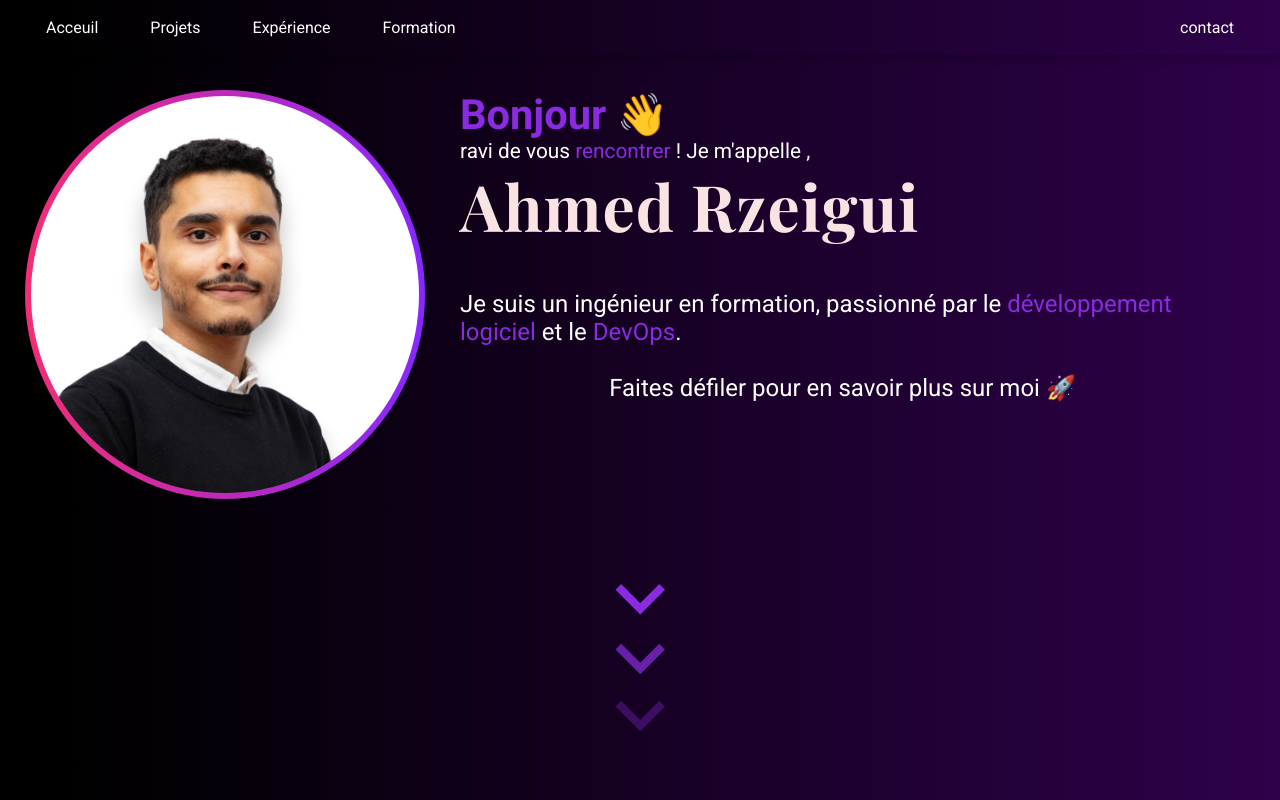
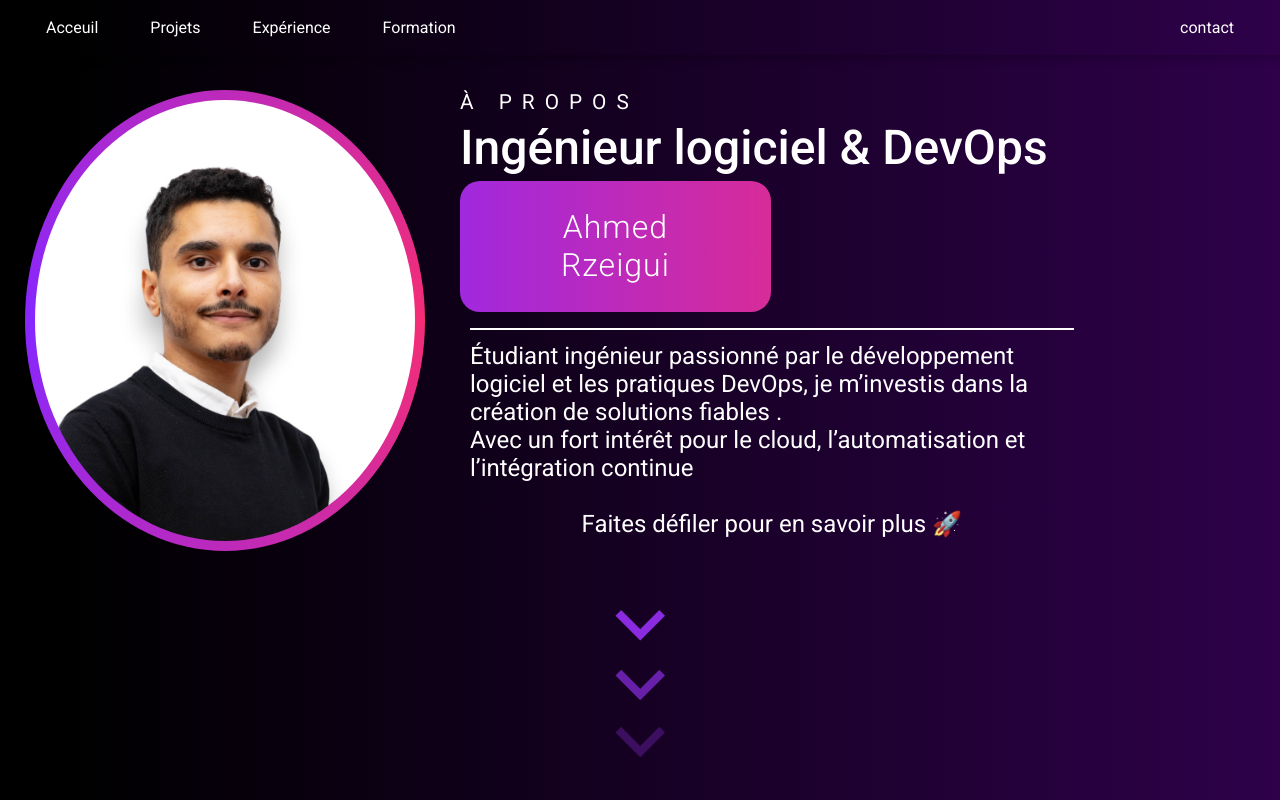
Before and after one commit to Ahmed103c/portfolio, an Angular app in the folder Front/my-prtfolio-app/: page / in a window 1280 px wide. Shown: the top 800 px of the page. Built offline with nearby package versions, Linux system fonts and the light colour scheme.

Commit message:
update home section

```diff
--- a/Front/my-prtfolio-app/src/app/app.component.html
+++ b/Front/my-prtfolio-app/src/app/app.component.html
@@ -2,6 +2,7 @@
 <div class="components">
     <app-presentation></app-presentation>
     <app-projects></app-projects>
+    <app-new-template></app-new-template>
     <app-experience></app-experience>
     <app-education></app-education>
     <app-contact></app-contact>
--- a/Front/my-prtfolio-app/src/app/app.component.ts
+++ b/Front/my-prtfolio-app/src/app/app.component.ts
@@ -8,6 +8,7 @@ import { EducationComponent } from './sections/education/education.component';
 import { ContactComponent } from './sections/contact/contact.component';
 import AOS from 'aos'; // Importation correcte de AOS
 import 'aos/dist/aos.css'; // Importation des styles AOS
+import { NewTemplateComponent } from './sections/new-template/new-template.component';
 
 @Component({
   selector: 'app-root',
@@ -20,6 +21,7 @@ import 'aos/dist/aos.css'; // Importation des styles AOS
     ExperienceComponent,
     EducationComponent,
     ContactComponent,
+    NewTemplateComponent,
   ],
   templateUrl: './app.component.html',
   styleUrls: ['./app.component.css'], // Assure-toi de bien mettre 'styleUrls' au lieu de 'styleUrl'
--- /dev/null
+++ b/Front/my-prtfolio-app/src/app/sections/new-template/new-template.component.css
@@ -0,0 +1,8 @@
+#newTemplate-component {
+  color: white;
+  margin-top: 15px;
+  height: 100vh;
+  /* padding: 15px; */
+  padding: min(2em, 8%);
+  border-radius: 10px;
+}
--- /dev/null
+++ b/Front/my-prtfolio-app/src/app/sections/new-template/new-template.component.html
@@ -0,0 +1,13 @@
+<div id="newTemplate-component">
+    <div class="newTemplate-title">
+       newTemplate
+    </div>
+    <br><br>
+    <div class="newTemplate">
+        <div class="section-one">
+
+        </div>
+        <div class="section-two"> </div>
+
+    </div>
+</div>
--- a/Front/my-prtfolio-app/src/app/sections/presentation/presentation.component.css
+++ b/Front/my-prtfolio-app/src/app/sections/presentation/presentation.component.css
@@ -5,18 +5,10 @@
   padding: 15px;
   border-radius: 10px;
   display: grid;
-  grid-template-columns: repeat(4, 1fr);
-  grid-template-rows: 50px 120px auto;
+  grid-template-columns: repeat(5, 1fr);
+  grid-template-rows: repeat(3, 1fr);
   gap: 15px;
 }
-/* .personal-photo {
-  grid-column: 1/2;
-  grid-row: 1/4;
-  padding: 10px;
-  display: flex;
-  justify-content: left;
-  align-items: left;
-} */
 .personal-photo {
   grid-column: 1/2;
   grid-row: 1/4;
@@ -25,72 +17,135 @@
   justify-content: center; /* centrer horizontalement */
   align-items: center;     /* centrer verticalement */
 }
-
 .personal-photo img {
   width: 400px;
   height: 100%;
   aspect-ratio: 1/1;
   object-fit: cover;
   border-radius: 50%;
-  background: linear-gradient(90deg, #f42d75 0%, #8627ff 100%);
-  padding: 6px; /* espace pour le gradient */
+  background: conic-gradient(from var(--angle), #f42d75, #8627ff, #f42d75);
+  padding: 10px;
   box-sizing: border-box;
-  /* Utilisation d'un pseudo-élément pour le gradient circulaire */
+
   position: relative;
   z-index: 1;
+  animation: gradientMove 4s linear infinite;
+}
+@property --angle {
+  syntax: "<angle>";
+  initial-value: 0deg;
+  inherits: false;
+}
+@keyframes gradientMove {
+  from {
+    --angle: 0deg;
+  }
+  to {
+    --angle: 360deg;
+  }
+}
+.welcome {
+  /* border: solid red; */
+  grid-column: 2/6;
+  grid-row: 1/4;
+  padding: 10px;
+  display: grid;
+  grid-template-columns:repeat(5, 1fr) ;
+  /* grid-template-rows: repeat(4, 1fr); */
+
+  gap: 2px;
+
+}
+.greetings-detail {
+  grid-column: 1/6;
+  grid-row: 1/2;
+  font-family: "Roboto", serif;
+  font-size: 1.3em;
+  /* border: solid pink; */
+  letter-spacing: 10px;
+}
+/* .greetings-detail span {
+  color: blueviolet;
+} */
+.job-title {
+  grid-column: 1/6;
+  grid-row: 2/3;
+  font-family: "Roboto", serif;
+  font-size: 3em;
+  /* border: solid pink; */
+  color: white;
+  font-weight: 500;
+}
+.personal-name {
+  grid-column: 1/3;
+  grid-row: 3/4;
+  /* border: solid pink; */
+  padding: 18px 60px;
+  border-radius: 20px; /* More rounded corners */
+  background: linear-gradient(90deg, #f42d75, #8627ff,#f42d75);
+  display: flex;
+  align-items: center;
+  justify-content: center;
+  background-size:400% 400%;
+  animation: gradient-change-horz 12s ease-in-out infinite;
 }
 
-.personal-photo img::after {
-  content: "";
-  position: absolute;
-  inset: 0;
-  border-radius: 50%;
-  padding: 6px;
-  background: linear-gradient(90deg, #f42d75 0%, #8627ff 100%);
-  z-index: -1;
-}
-
-.welcome {
-  grid-column: 2/4;
-  grid-row: 1/3;
-  padding: 10px;
-}
-
-@keyframes slideIn {
-  from {
-    transform: translateX(100%);
+@keyframes gradient-change-horz {
+  0% {
+    background-position: 0% 50%;
   }
-  to {
-    transform: translateX(0);
+  25% {
+    background-position: 25% 75%;
+  }
+  50% {
+    background-position: 100% 100%;
+  }
+  75% {
+    background-position: 25% 75%;
+  }
+  100% {
+    background-position: 0% 50%;
   }
 }
 
-.greetings-detail {
+.personal-name h1 {
+  font-size: 2em;
+  color: white;
+  letter-spacing: 1px;
   font-family: "Roboto", serif;
-  font-size: 1.3em;
-}
-.greetings-detail span {
-  color: blueviolet;
-}
-.personal-name h1 {
-  text-align: left;
-  font-size: 4em;
-  color: #fae3e3;
-  letter-spacing: 1px;
-  font-family: "Playfair Display", serif;
-  font-weight: 550;
+  font-weight: 300;
+  margin: 0; /* Remove default margin */
+  background: none; /* Remove background from h1 */
+  border-radius: 12px; /* Slight rounding for h1 if needed */
+  text-align: center;
+  padding: 8px 24px;
 }
 
+
+
 .personal-debrief {
+  grid-column: 1/5;
+  grid-row: 5/5;
+  /* border: solid pink; */
   padding: 10px;
-  grid-column: 2/5;
-  grid-row: 3/4;
+
   font-family: "Roboto", serif;
   font-size: 1.5em;
 }
-.personal-debrief span {
+
+.personal-debrief::before {
+  content: "";
+  display: block;
+  border-top: 2px solid white;
+  margin: 0 auto 12px auto; /* Ajoute un espace de 12px au-dessus */
+  width: 100%;
+}
+
+
+
+/* .personal-debrief span {
   color: blueviolet;
-}
+} */
 .cen {
   text-align: center;
 }
--- a/Front/my-prtfolio-app/src/app/sections/presentation/presentation.component.html
+++ b/Front/my-prtfolio-app/src/app/sections/presentation/presentation.component.html
@@ -4,19 +4,20 @@
     </div>
     <div class="welcome">
         <div class="greetings-detail">
-            <h1><span>Bonjour</span> 👋 </h1>ravi de vous <span> rencontrer </span> !
-            Je m'appelle ,
+             À PROPOS
+        </div>
+        <div class="job-title">
+            Ingénieur logiciel & DevOps
         </div>
         <div class="personal-name">
             <h1>Ahmed Rzeigui</h1>
         </div>
-    </div>
-    <div class="personal-debrief">
-        Je suis un ingénieur en formation, passionné par le <span> développement logiciel</span> et le <span>
-            DevOps</span>. <br>
         <br>
-        <div class="cen">Faites défiler pour en savoir plus sur moi 🚀</div>
-
+        <div class="personal-debrief">
+            Étudiant ingénieur passionné par le <span>développement logiciel</span> et les <span>pratiques DevOps</span>,
+            je m’investis dans la création de solutions fiables . <br> Avec un fort intérêt pour le cloud, l’automatisation et l’intégration continue <br><br>
+            <div class="cen">Faites défiler pour en savoir plus 🚀</div>
+        </div>
     </div>
 
     <div class="arrow-container">
```
Also changed, not shown: Front/my-prtfolio-app/src/app/sections/new-template/new-template.component.ts (added, +11 -0 lines), 1 other file (tests, documents, lock files or other folders).
